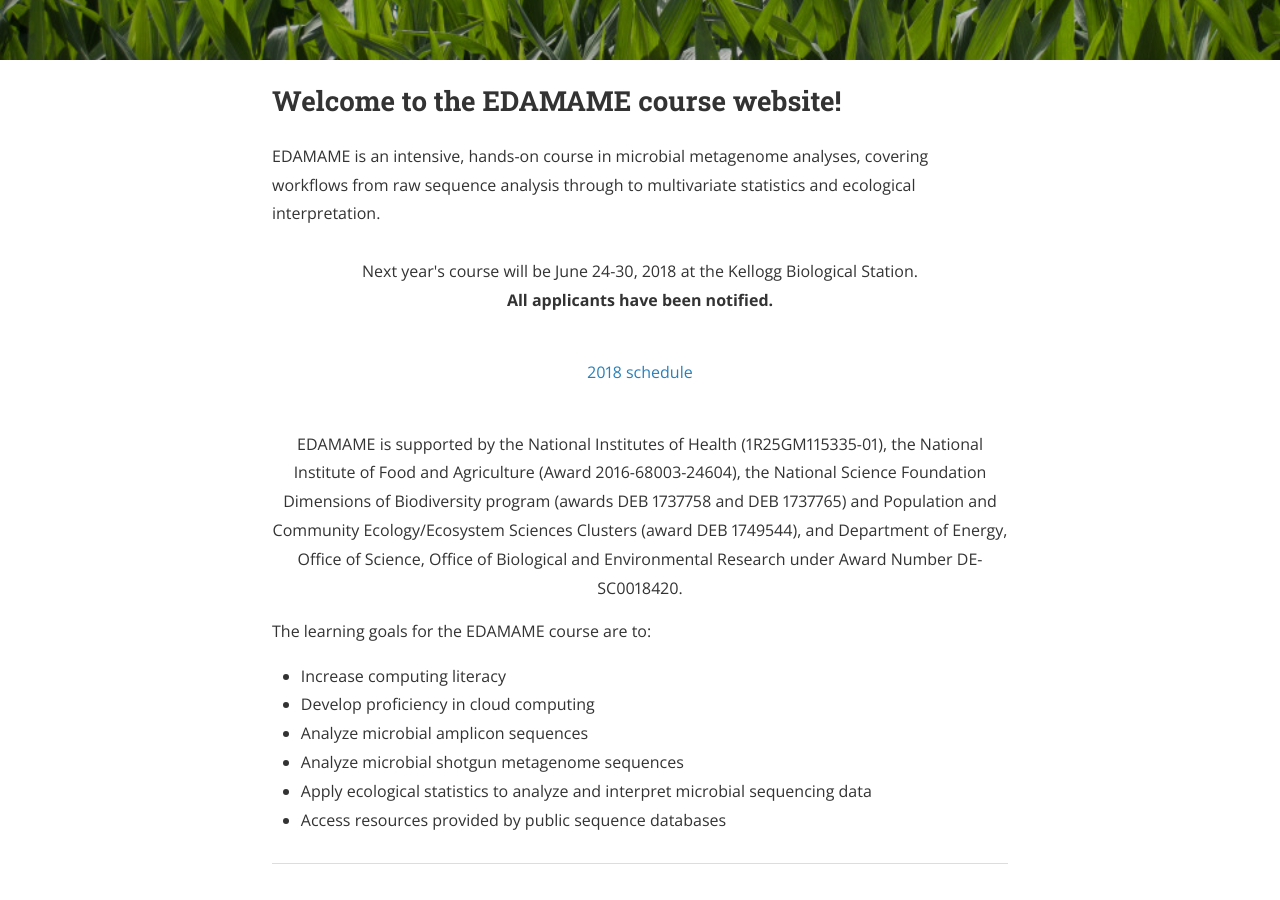
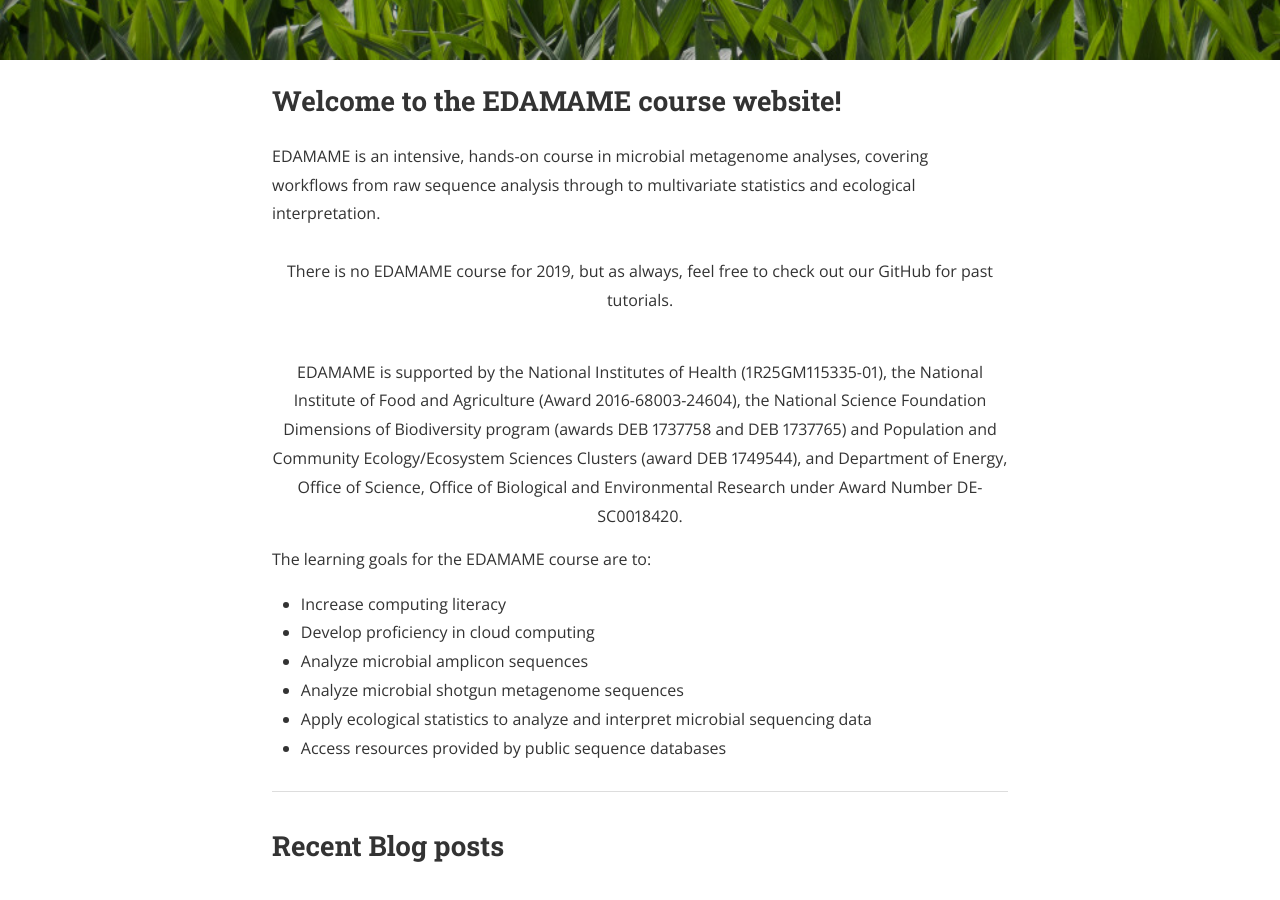
Before and after one commit to edamame-course/edamame-course.github.io, a Jekyll site: the page built from index.html, in a window 1280 px wide and 900 px high, scrolled down 443 px. Built offline with Jekyll 4.4.1, drawn with Linux system fonts in a browser that asks for light colours; nearby versions of some CDN libraries; the list of posts is cut into pages by our own code; a style sheet for code colours, icons or effects is not loaded.

Commit message:
Update index.html

```diff
--- a/index.html
+++ b/index.html
@@ -21,13 +21,8 @@
 EDAMAME is an intensive, hands-on course in microbial metagenome analyses, covering workflows from raw sequence analysis through to multivariate statistics and ecological interpretation.
 
 <p align=center><br>
-Next year's course will be June 24-30, 2018 at the Kellogg Biological Station.
+There is no EDAMAME course for 2019, but as always, feel free to check out our GitHub for past tutorials.
   <br>
-  <strong>All applicants have been notified.</strong>
-
-  <p align=center><br>
-
-     <a href="https://github.com/edamame-course/2018-Tutorials/wiki/Schedule-EDAMAME-2018">2018 schedule</a>
 
 <p align=center><br>
 EDAMAME is supported by the National Institutes of Health (1R25GM115335-01), the National Institute of Food and Agriculture (Award 2016-68003-24604), the National Science Foundation Dimensions of Biodiversity program (awards DEB 1737758 and DEB 1737765) and Population and Community Ecology/Ecosystem Sciences Clusters (award DEB 1749544), and Department of Energy, Office of Science, Office of Biological and Environmental Research under Award Number DE-SC0018420.
```
